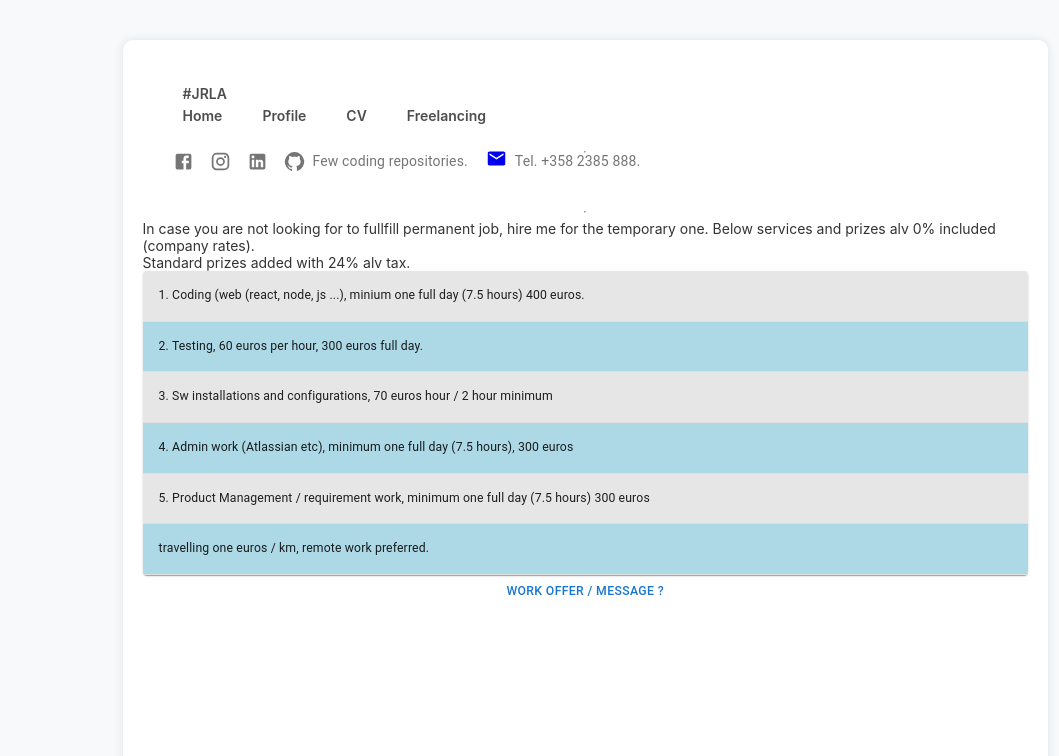
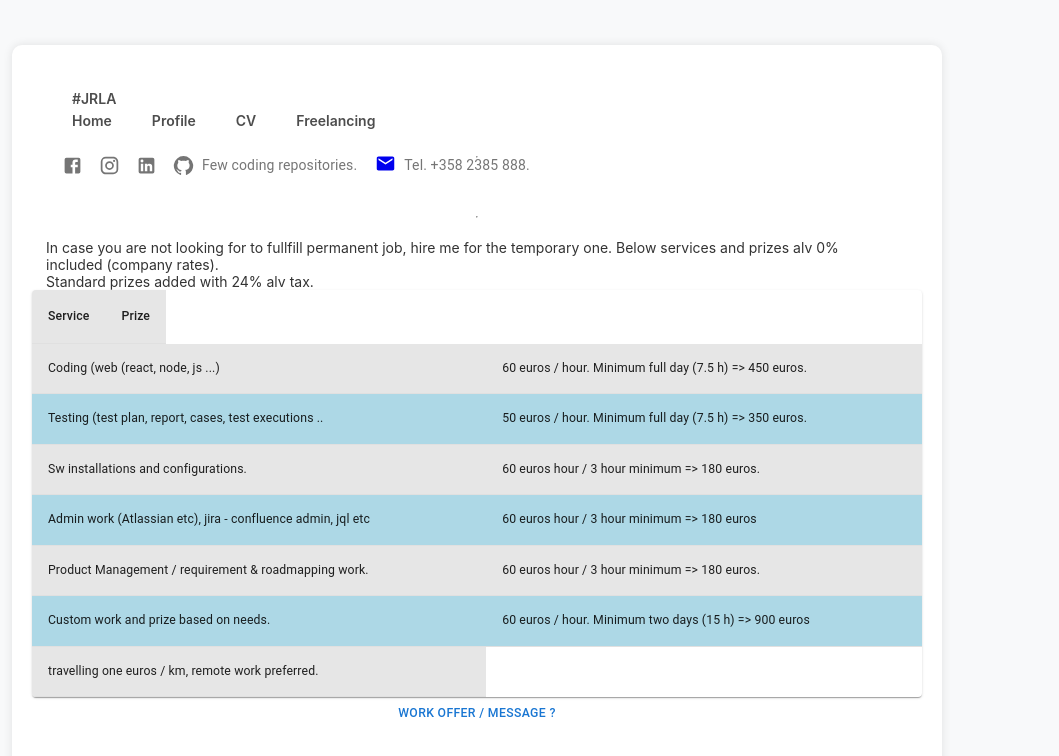
Before and after one commit to JouniR68/CV, a React (Vite) app: page /rent in a window 1280 px wide. Shown: the top 756 px of the page, without its empty margins (156-1215 px from the left). Built offline with nearby package versions, Linux system fonts and the light colour scheme; no server answers.

Commit message:
Services refactored

```diff
--- a/data/datapkg.json
+++ b/data/datapkg.json
@@ -143,13 +143,18 @@
   "services": [
     {
       "id": 4,
-      "serv1": "Coding (web (react, node, js ...), minium one full day (7.5 hours) 400 euros.",
-      "serv2": "Testing, 60 euros per hour, 300 euros full day.",
-      "serv3": "Sw installations and configurations, 70 euros hour / 2 hour minimum",
-      "serv4": "Admin work (Atlassian etc), minimum one full day (7.5 hours), 300 euros",
-      "serv5": "Product Management / requirement work, minimum one full day (7.5 hours) 300 euros",
-      "serv6": "Custom work and prize based on needs."
-
+      "serv1": "Coding (web (react, node, js ...)",
+      "serv1-prize": "60 euros / hour. Minimum full day (7.5 h) => 450 euros.",
+      "serv2": "Testing (test plan, report, cases, test executions ..",
+      "serv2-prize": "50 euros / hour. Minimum full day (7.5 h) => 350 euros.",
+      "serv3": "Sw installations and configurations.",
+      "serv3-prize": "60 euros hour / 3 hour minimum => 180 euros.",
+      "serv4": "Admin work (Atlassian etc), jira - confluence admin, jql etc",
+      "serv4-prize": "60 euros hour / 3 hour minimum => 180 euros",
+      "serv5": "Product Management / requirement & roadmapping work.",
+      "serv5-prize": "60 euros hour, minimum full day (7.5 h) => 400 euros.",
+      "serv6": "Custom work and prize based on needs.",
+      "serv6-prize": "60 euros / hour. Minimum two days (15 h) => 900 euros"
     }
   ],
   "rent": [
--- a/src/components/Header.jsx
+++ b/src/components/Header.jsx
@@ -6,7 +6,7 @@ export default function Header() {
 
   return (
     <header className="app-header">
-      <Link className="" to="/">#JRLA</Link>
+      <Link to="/">#JRLA</Link>
       {!isUserLoggedIn ? <nav>
         <Link to="/">Home</Link>
         <Link to="/profile">Profile</Link>
--- a/src/components/MyLocation.jsx
+++ b/src/components/MyLocation.jsx
@@ -55,30 +55,30 @@ function MyLocation() {
 
 
   const getCityName = async (lat, lon) => {
-    console.log("latitude: " + lat +  ", longitude: ", lon)
+    console.log("latitude: " + lat + ", longitude: ", lon)
     //const url = `https://api.opencagedata.com/geocode/v1/json?q=${lat}+${lon}&key=${apiKey}`;
     const url = `https://maps.googleapis.com/maps/api/geocode/json?latlng=${lat},${lon}&key=${apiKey}`
     console.log(url)
-
+    let locs = []
     try {
       console.log("try..")
       const response = await axios.get(url);
       const result = response.data.results[0];
       console.log("result: ", result)
-      const address = result.address_components[1].long_name || result.components.town || result.components.village;
-      console.log("address:", address)
-      setCity(city);
+
+      //Assign found home bases to the addr and copy array to the state array.
+      const addr = result.address_components.map((a) => (a.formatted_address.map(f => f)))
+      console.log("address:", addr.at(-1))
+      setCity(addr.at(-1));
     } catch (error) {
       setError('Unable to fetch city name.');
     }
   };
 
-
-  //if ((position.latitude != null && position.latitude != '60.3848704' && !location.includes(position.latitude)) && (position.longitude != null && position.longitude != '25.001984' && !location.includes(position.longitude))) {
+  if ((position.latitude != null && position.latitude != '60.3848704' && !location.includes(position.latitude)) && (position.longitude != null && position.longitude != '25.001984' && !location.includes(position.longitude))) {
     position.city = city;
     addDoc(collection(db, "Locations"), position);
-  //}
-
+  }
 
 }
 
--- a/src/components/Services.jsx
+++ b/src/components/Services.jsx
@@ -32,31 +32,49 @@ export default function Services() {
     <>
       <hr></hr>
 
-      <div style={{ textAlign: "left" }}>
+      <div className = "output--text">
         In case you are not looking for to fullfill permanent job, hire me for the temporary one. Below services and prizes alv 0% included (company rates).<br></br>Standard prizes added with 24% alv tax.
       </div>
 
       <TableContainer component={Paper}>
+
+      <TableHead>
+            <TableRow>
+              <TableCell align="left">Service</TableCell>
+              <TableCell align="left">Prize</TableCell>
+            </TableRow>
+          </TableHead>
+
 
         <Table sx={{ minWidth: 650 }} aria-label="simple table" key={i++}>
 
           {issueData?.map((t) => (
             <TableBody key={nanoid()}>
               <TableRow>
-                <TableCell align="left">{rowCounter++}. {t?.["serv1"]}</TableCell>
+                <TableCell align="left">{t?.["serv1"]}</TableCell>
+                <TableCell>{t?.["serv1-prize"]}</TableCell>
               </TableRow>
               <TableRow>
-                <TableCell align="left">{rowCounter++}. {t?.["serv2"]}</TableCell>
+                <TableCell align="left">{t?.["serv2"]}</TableCell>
+                <TableCell>{t?.["serv2-prize"]}</TableCell>
               </TableRow>
               <TableRow>
-                <TableCell align="left">{rowCounter++}. {t?.["serv3"]}</TableCell>
+                <TableCell align="left">{t?.["serv3"]}</TableCell>
+                <TableCell>{t?.["serv3-prize"]}</TableCell>
               </TableRow>
               <TableRow>
-                <TableCell align="left">{rowCounter++}. {t?.["serv4"]}</TableCell>
+                <TableCell align="left">{t?.["serv4"]}</TableCell>
+                <TableCell>{t?.["serv4-prize"]}</TableCell>
               </TableRow>
               <TableRow>
-                <TableCell align="left">{rowCounter++}. {t?.["serv5"]}</TableCell>
+                <TableCell align="left">{t?.["serv5"]}</TableCell>
+                <TableCell>{t?.["serv3-prize"]}</TableCell>
               </TableRow>
+              <TableRow>
+                <TableCell align="left">{t?.["serv6"]}</TableCell>
+                <TableCell>{t?.["serv6-prize"]}</TableCell>
+              </TableRow>
+
               <TableRow>
                 <TableCell align="left">travelling one euros / km, remote work preferred.</TableCell>
               </TableRow>
--- a/src/index.css
+++ b/src/index.css
@@ -5,8 +5,8 @@
 
   html,
   body {
-    margin-left: 10%;
-    margin-right: 2%;
+    margin-left: 4rem;
+    margin-right: 5rem;
     margin-top: 0.2%;
     margin-bottom: 0.2%;
     padding: 0;
@@ -38,8 +38,8 @@
   }
 
   #root {
-    margin-left: 1%;
-    margin-top: 1%;
+    margin-left: 1rem;
+    margin-top: 1rem;
     padding: 2rem;
     text-align: center;
   }
@@ -49,8 +49,8 @@
     flex-direction: column;
     height: 100vh;
     /* Full viewport height */
-    margin-left: auto;
-    margin-right: auto;
+    margin-left: 1rem;
+    margin-right: 1rem;
     padding: 20px;
     background-color: #ffffff;
     box-shadow: 0 0 10px rgba(0, 0, 0, 0.1);
@@ -62,7 +62,7 @@
     flex-direction: column;
     align-items: start;
     padding: 20px;
-    color: #ffffff;
+    color: #57771c;
     text-align: center;
   }
 
@@ -135,7 +135,7 @@
 
   .host-nav a {
     text-decoration: none;
-    color: #4d4d4d;
+    color: #5a18d3;
     font-weight: 700;
     padding: 5px 20px;
   }
@@ -268,7 +268,8 @@
 
   html,
   body {
-    margin: 10px;
+    margin-left: 1rem;
+    margin-right: 1rem;
     padding: 10px;
     font-size: 14px;
     color: #0c0c0c;
@@ -286,19 +287,12 @@
   }
 
   #root {
-    margin: 0 auto;
-    padding: 2rem;
+    margin-left: 0 auto;
+    margin-right: 0 auto;
+    padding: 1rem;
     text-align: center;
   }
 
-  .sos {
-    margin-top: -4rem;
-    font-family: bold;
-    font-size: 14px;
-    line-height: 20px;
-    align-items: left;
-    margin-left: 0px;
-  }
 
   .profile--table {
     display: flex;
@@ -337,13 +331,22 @@
     box-shadow: 0 0 10px rgba(0, 0, 0, 0.1);
     border-radius: 10px;
   }
+  .sos {
+    margin-top: -4rem;
+    font-family: bold;
+    font-size: 14px;
+    line-height: 20px;
+    align-items: left;
+    margin-left: 0px;
+  }
 
   .app-header {
     display: flex;
     flex-direction: column;
     align-items: start;
-    padding: 0.1rem;
-    color: #ffffff;
+    padding: 1rem;
+    flex-wrap: wrap;
+    color: #131212;
     text-align: center;
   }
 
@@ -365,7 +368,7 @@
 
   .host-nav a {
     text-decoration: none;
-    color: #4d4d4d;
+    color: #bd2222;
     font-weight: 500;
     padding: 5px 10px;
   }
```
